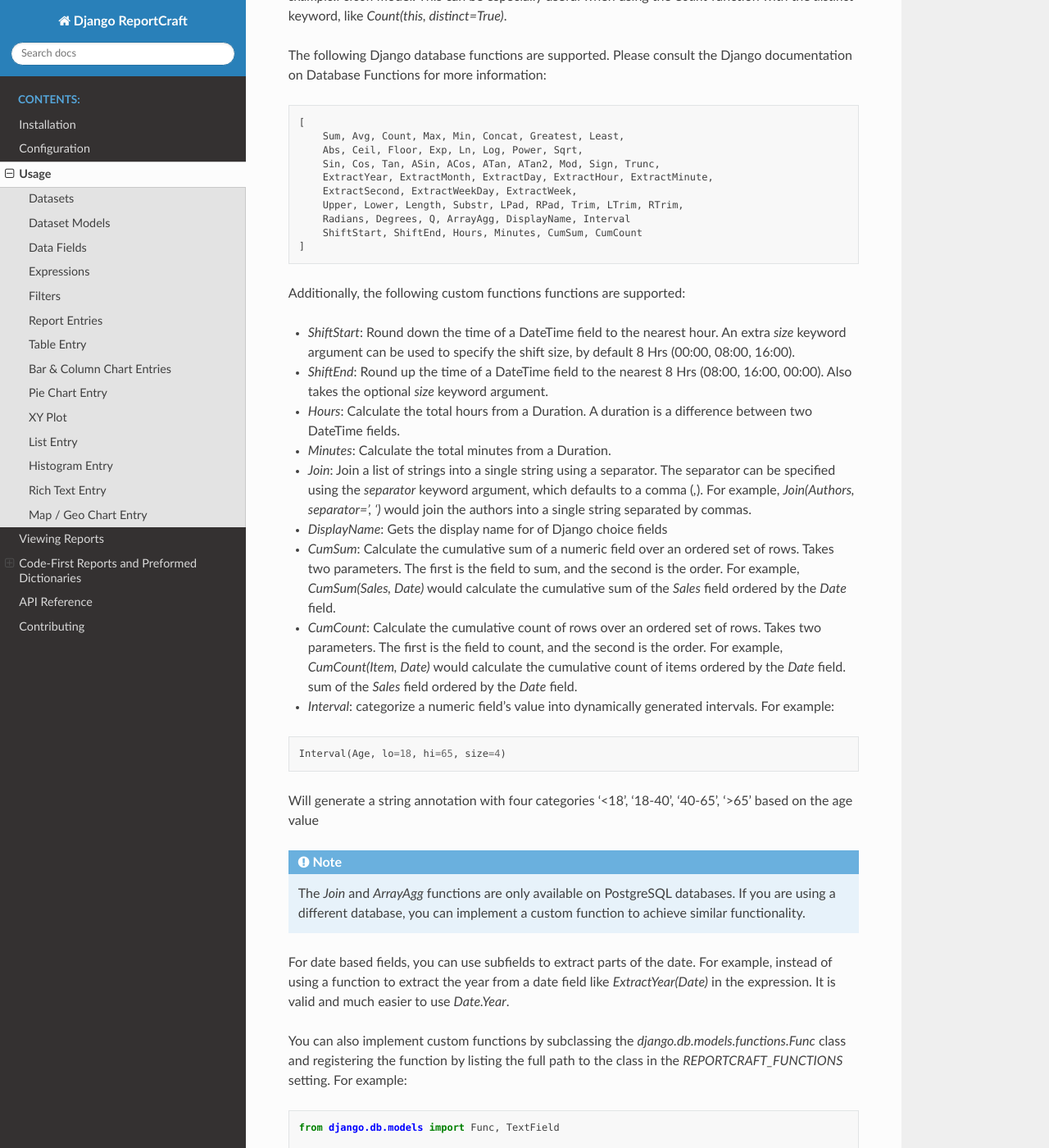
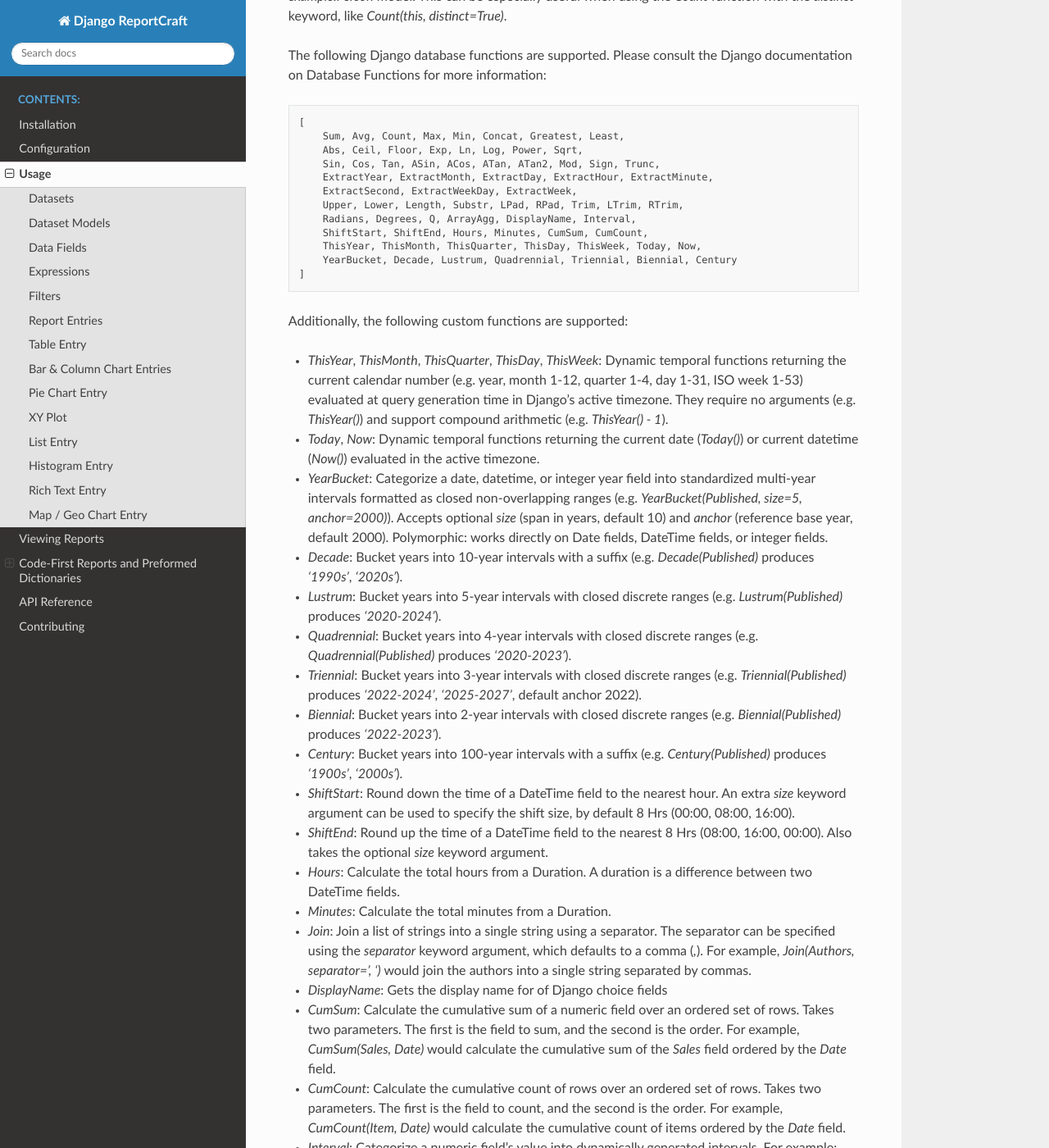
Before and after one commit to michel4j/django-reportcraft, a Sphinx documentation site: the page built from docs/source/usage.rst, in a window 1280 px wide and 1400 px high, scrolled down 6311 px. Shown: the whole window at 82% size. Built offline with Sphinx 7.4.7 and the Read the Docs theme 3.1.0, drawn with Linux system fonts in a browser that asks for light colours; some of the changed text lies outside the part shown.

Commit message:
docs: document temporal and period bucketing functions in CONTEXT.md and usage guide (#23)
Add Temporal Function and Period Bucketing Function definitions to
CONTEXT.md and document formula syntax and function capabilities in
docs/source/usage.rst.

```diff
--- a/docs/source/usage.rst
+++ b/docs/source/usage.rst
@@ -128,12 +128,28 @@ for more information:
         ExtractYear, ExtractMonth, ExtractDay, ExtractHour, ExtractMinute,
         ExtractSecond, ExtractWeekDay, ExtractWeek,
         Upper, Lower, Length, Substr, LPad, RPad, Trim, LTrim, RTrim,
-        Radians, Degrees, Q, ArrayAgg, DisplayName, Interval
-        ShiftStart, ShiftEnd, Hours, Minutes, CumSum, CumCount
+        Radians, Degrees, Q, ArrayAgg, DisplayName, Interval,
+        ShiftStart, ShiftEnd, Hours, Minutes, CumSum, CumCount,
+        ThisYear, ThisMonth, ThisQuarter, ThisDay, ThisWeek, Today, Now,
+        YearBucket, Decade, Lustrum, Quadrennial, Triennial, Biennial, Century
     ]
 
-Additionally, the following custom functions functions are supported:
+Additionally, the following custom functions are supported:
 
+- `ThisYear`, `ThisMonth`, `ThisQuarter`, `ThisDay`, `ThisWeek`: Dynamic temporal functions returning the current calendar
+  number (e.g. year, month 1-12, quarter 1-4, day 1-31, ISO week 1-53) evaluated at query generation time in Django's
+  active timezone. They require no arguments (e.g. `ThisYear()`) and support compound arithmetic (e.g. `ThisYear() - 1`).
+- `Today`, `Now`: Dynamic temporal functions returning the current date (`Today()`) or current datetime (`Now()`)
+  evaluated in the active timezone.
+- `YearBucket`: Categorize a date, datetime, or integer year field into standardized multi-year intervals formatted as
+  closed non-overlapping ranges (e.g. `YearBucket(Published, size=5, anchor=2000)`). Accepts optional `size` (span in years, default 10)
+  and `anchor` (reference base year, default 2000). Polymorphic: works directly on Date fields, DateTime fields, or integer fields.
+- `Decade`: Bucket years into 10-year intervals with a suffix (e.g. `Decade(Published)` produces `'1990s'`, `'2020s'`).
+- `Lustrum`: Bucket years into 5-year intervals with closed discrete ranges (e.g. `Lustrum(Published)` produces `'2020-2024'`).
+- `Quadrennial`: Bucket years into 4-year intervals with closed discrete ranges (e.g. `Quadrennial(Published)` produces `'2020-2023'`).
+- `Triennial`: Bucket years into 3-year intervals with closed discrete ranges (e.g. `Triennial(Published)` produces `'2022-2024'`, `'2025-2027'`, default anchor 2022).
+- `Biennial`: Bucket years into 2-year intervals with closed discrete ranges (e.g. `Biennial(Published)` produces `'2022-2023'`).
+- `Century`: Bucket years into 100-year intervals with a suffix (e.g. `Century(Published)` produces `'1900s'`, `'2000s'`).
 - `ShiftStart`: Round down the time of a DateTime field to the nearest hour. An extra `size` keyword argument
   can be used to specify the shift size, by default 8 Hrs (00:00, 08:00, 16:00).
 - `ShiftEnd`: Round up the time of a DateTime field to the nearest 8 Hrs (08:00, 16:00, 00:00). Also takes the optional
@@ -150,8 +166,7 @@ Additionally, the following custom functions functions are supported:
 - `CumCount`: Calculate the cumulative count of rows over an ordered set of rows. Takes two parameters. The
   first is the field to count, and the second is the order. For example, `CumCount(Item, Date)` would calculate the
   cumulative count of items ordered by the `Date` field.
-  sum of the `Sales` field ordered by the `Date` field.
-- `Interval`:  categorize a numeric field's value into dynamically generated intervals. For example:
+- `Interval`: Categorize a numeric field's value into dynamically generated intervals. For example:
 
 .. code-block:: python
 
@@ -162,6 +177,7 @@ Will generate a string annotation with four categories '<18', '18-40', '40-65',
 .. note::
     The `Join` and `ArrayAgg` functions are only available on PostgreSQL databases. If you are using a different
     database, you can implement a custom function to achieve similar functionality.
+
 
 For date based fields, you can use subfields to extract parts of the date. For example, instead of using a function to
 extract the year from a date field like `ExtractYear(Date)` in the expression. It is valid and much easier to use
@@ -553,7 +569,7 @@ You can specify the report dictionary in three ways:
 3. **Method override**: Override ``get_report_dict(self, request=None)`` for dynamic, user-dependent payloads.
 
 Example: KPI Report View
-~~~~~~~~~~~~~~~~~~~~~~~
+~~~~~~~~~~~~~~~~~~~~~~~~
 
 .. code-block:: python
 
```
Also changed, not shown: CONTEXT.md (+8 -0 lines).
